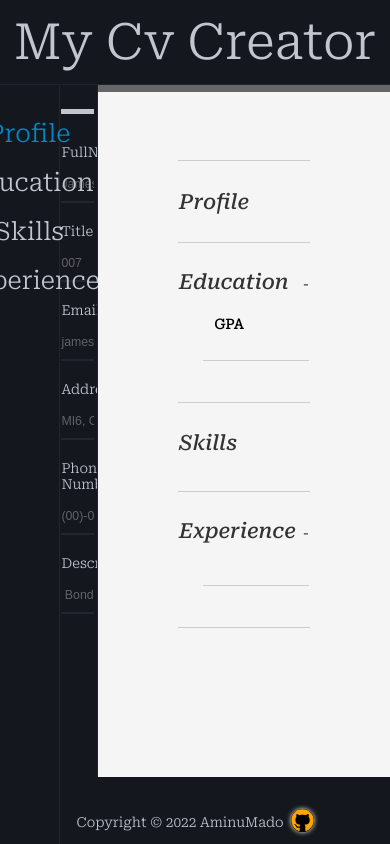
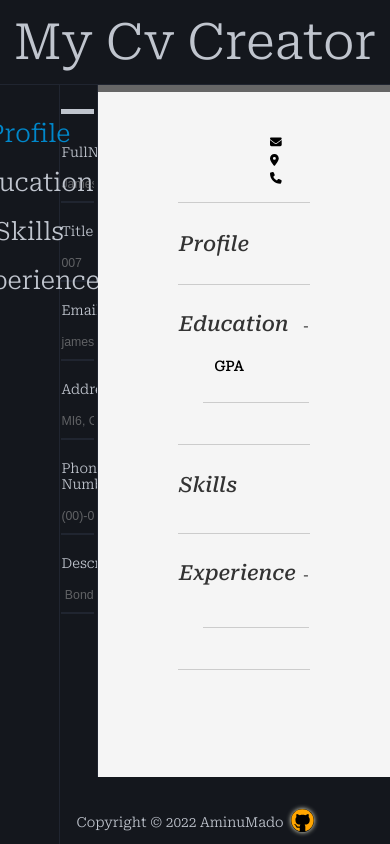
Before and after one commit to AminuMado/cv-creator, a React app: page / in a window 390 px wide. Built offline with nearby package versions, Linux system fonts and the light colour scheme; the HTML template or start-up script is replaced by a standard one.

Commit message:
added icons for address, email , and phone

```diff
--- a/src/components/CvPreview/Header.js
+++ b/src/components/CvPreview/Header.js
@@ -1,5 +1,8 @@
 import React from 'react';
-
+import { FontAwesomeIcon } from '@fortawesome/react-fontawesome';
+import { faPhone } from '@fortawesome/free-solid-svg-icons';
+import { faLocationDot } from '@fortawesome/free-solid-svg-icons';
+import { faEnvelope } from '@fortawesome/free-solid-svg-icons';
 function CvHeader({ personalInfo }) {
   const { fullName, title, email, address, phoneNumber } = personalInfo;
 
@@ -13,10 +16,19 @@ function CvHeader({ personalInfo }) {
         <div class="header-content-2">
           <div class="cv-contact-wrapper">
             <h3>
-              <a href="#">{email}</a>
+              <a href="#">
+                <FontAwesomeIcon className="email-icon" icon={faEnvelope} />
+                {email}
+              </a>
             </h3>
-            <h3>{address}</h3>
-            <h3>{phoneNumber}</h3>
+            <h3>
+              <FontAwesomeIcon className="location-icon" icon={faLocationDot} />
+              {address}
+            </h3>
+            <h3>
+              <FontAwesomeIcon className="phone-icon" icon={faPhone} />
+              {phoneNumber}
+            </h3>
           </div>
         </div>
       </div>
```
